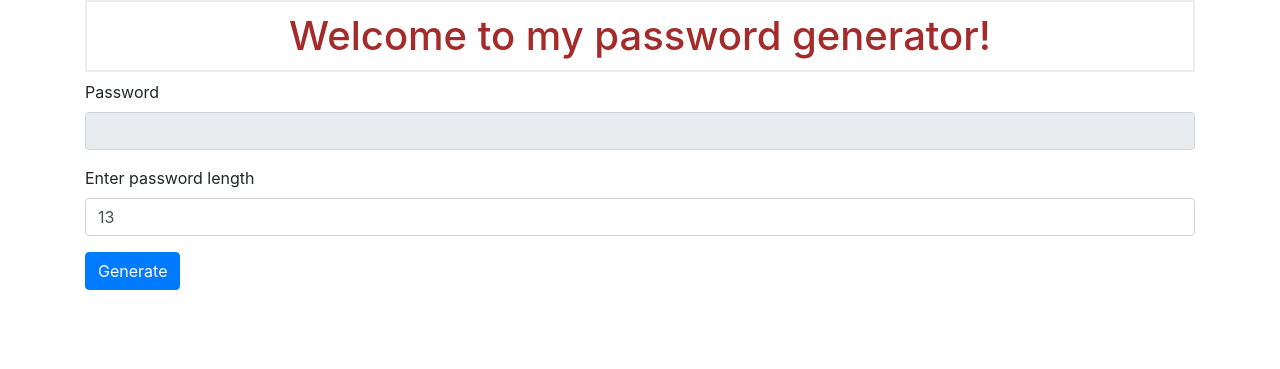
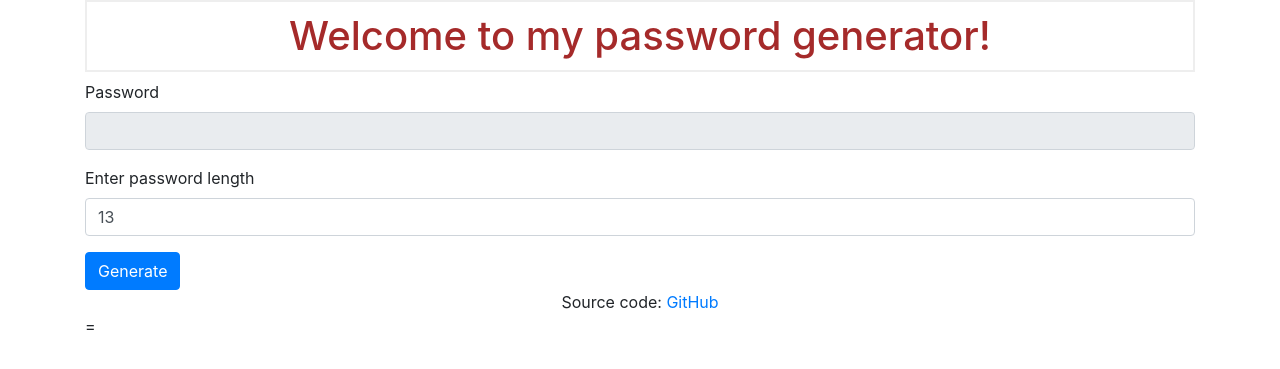
Before and after one commit to slowthisbirddown/PasswordGenerator, a Flask app: page / in a window 1280 px wide. Shown: the top 369 px of the page. Run offline with Flask 2, Linux system fonts and the light colour scheme; some libraries are stand-ins or nearby versions.

Commit message:
Added source code link

```diff
--- a/templates/index.html
+++ b/templates/index.html
@@ -24,5 +24,7 @@
     </div>
 
     <button type="submit" class="btn btn-primary">Generate</button>
+
 </form>
+<center>Source code: <a href="https://github.com/slowthisbirddown">GitHub</a></center>=
 {% endblock %}
```
